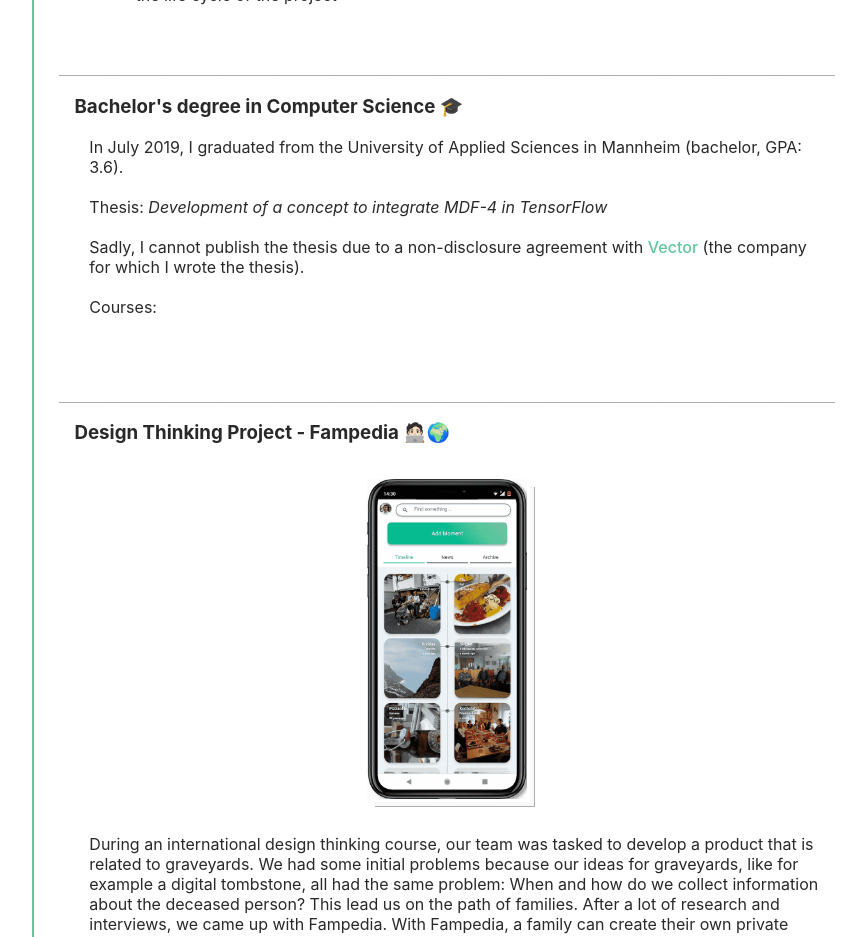
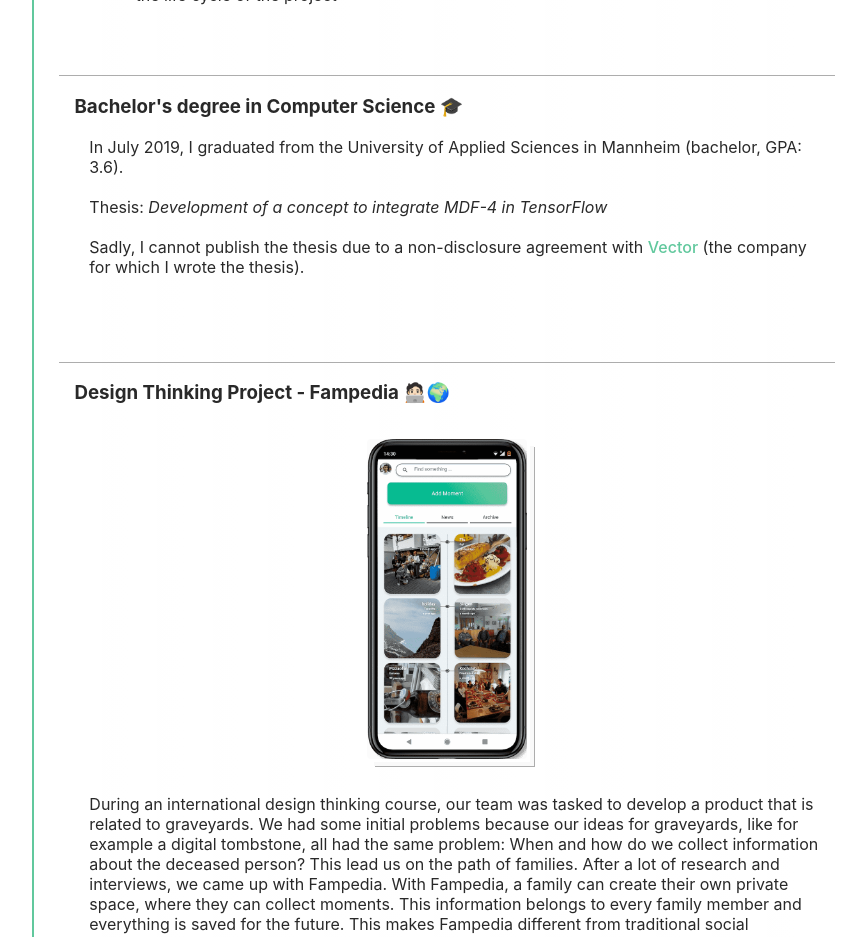
Before and after one commit to ChristianCoenen/personal-website, a Svelte app: page / in a window 1280 px wide. Shown: the part 3720-4657 px from the top of the page, without its empty margins (305-1171 px from the left). Built offline with nearby package versions, Linux system fonts and the light colour scheme.

Commit message:
Update App.svelte

```diff
--- a/src/App.svelte
+++ b/src/App.svelte
@@ -194,8 +194,7 @@
                 "(bachelor, GPA: 3.6)." +
                 "||Thesis: <i> Development of a concept to integrate MDF-4 in TensorFlow </i>" +
                 "||Sadly, I cannot publish the thesis due to a non-disclosure agreement with {0} " +
-                "(the company for which I wrote the thesis)." +
-                "||Courses:",
+                "(the company for which I wrote the thesis).",
         links: [
           {
             href: "https://www.vector.com/",
```
